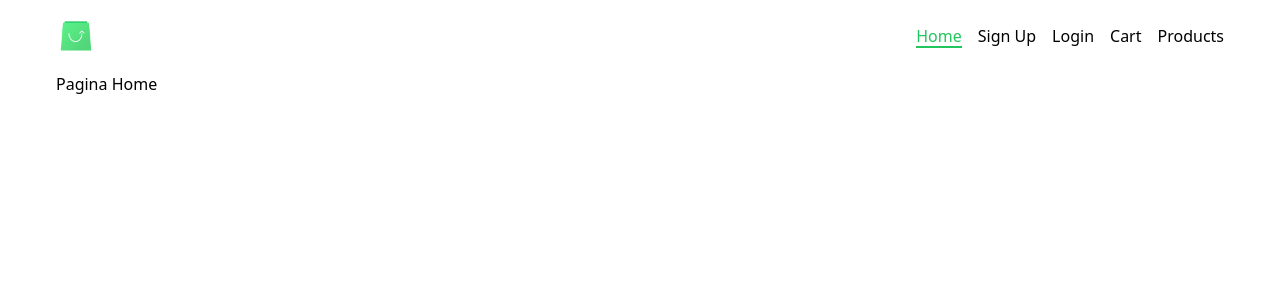
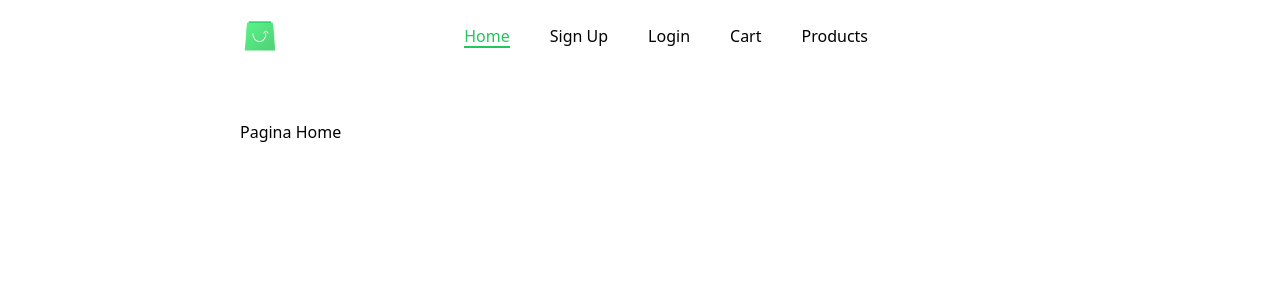
Before and after one commit to GukCM/TouchOfTech-Project-Academy, a React (Vite) app: page / in a window 1280 px wide. Shown: the top 300 px of the page. Built offline with nearby package versions, Linux system fonts and the light colour scheme.

Commit message:
cambios en el dise;o del layout

```diff
--- a/src/components/Layout.jsx
+++ b/src/components/Layout.jsx
@@ -6,11 +6,13 @@ const Layout = () => {
   const location = useLocation();
   return (
     <div className="min-h-screen flex flex-col sticky">
-      <nav className=" bg-white text-black flex items-center justify-between py-4 px-14 sticky top-0 left-0 w-full z-10">
+      <nav className=" bg-white text-black flex items-center py-4 px-60 sticky top-0 left-0 w-full z-10">
         <div className="flex items-center">
+          <Link to="/" className= {`hover:text-green-200 transition-all ${location.pathname === '/' ? 'relative text-green-500' : ''}`}>
             <img src={logo} alt="Logo" className="h-10 mr-4" />
+          </Link>
         </div>
-        <div className="flex space-x-4">
+          <div className="flex space-x-10 w-full justify-center">
             <Link to="/" className= {`hover:text-green-200 transition-all ${location.pathname === '/' ? 'relative text-green-500' : ''}`}>
               Home
               {location.pathname === "/" && (
@@ -36,7 +38,7 @@ const Layout = () => {
           </div>
       </nav>
 
-      <main className="flex-grow px-14">
+      <main className="flex-grow px-60 mt-12">
         <Outlet />
       </main>
     </div>
```
Lines whose indentation alone changed are shown as unchanged.
